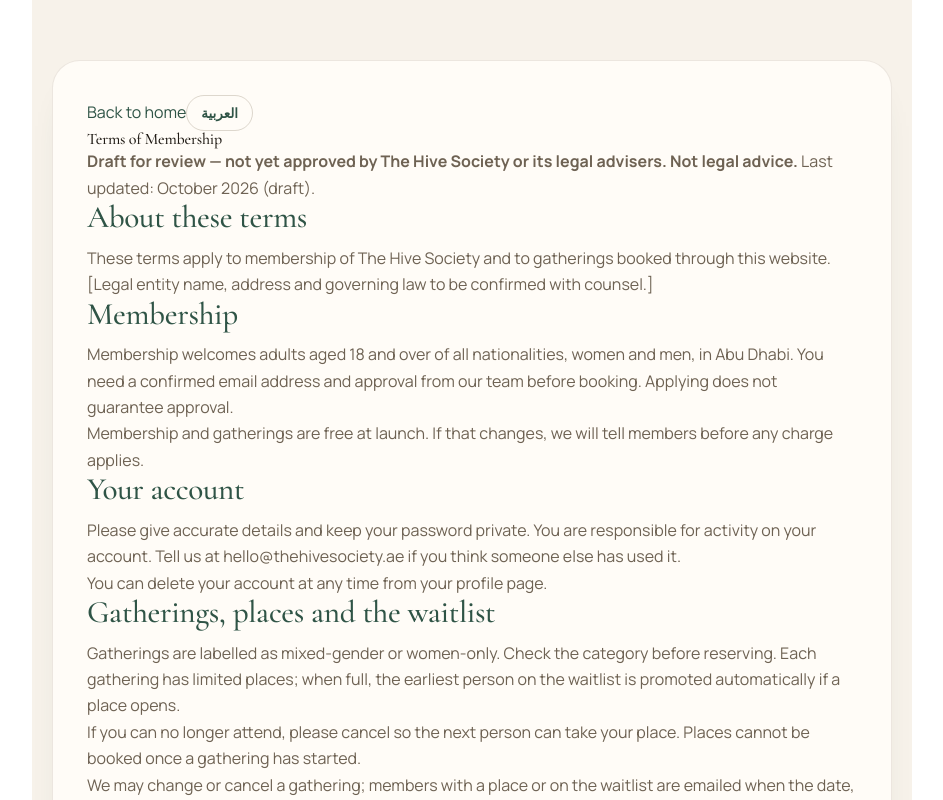
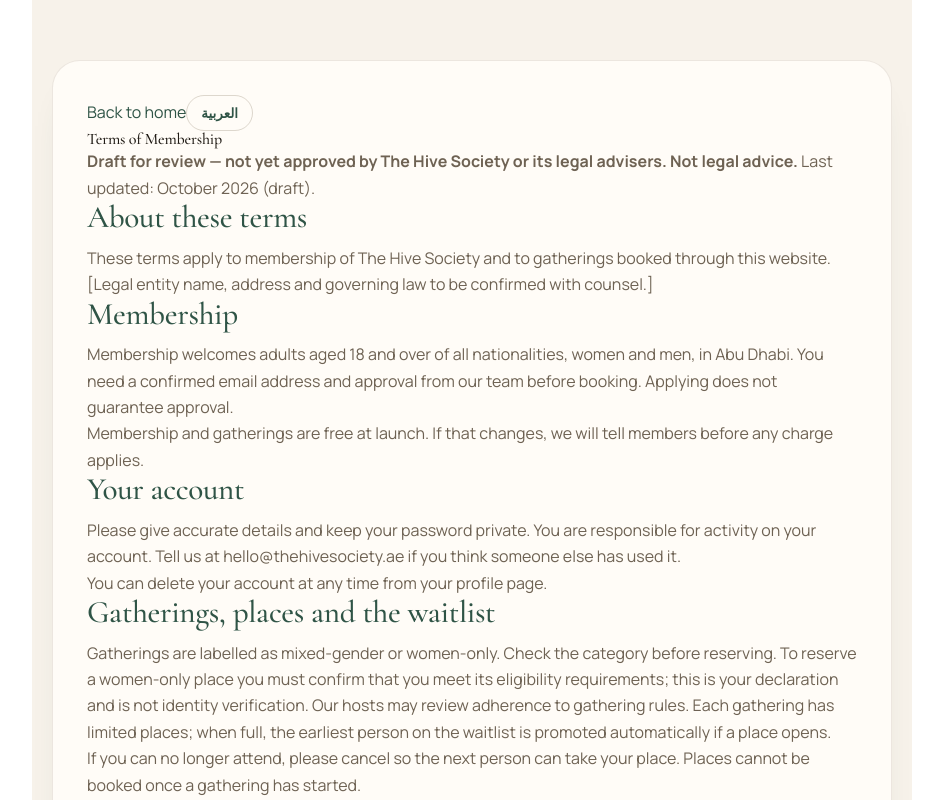
Before and after one commit to Kadir70-dev/hive, a Next.js app: page /terms in a window 1280 px wide. Shown: the top 800 px of the page, without its empty margins (168-1111 px from the left). Built offline with nearby package versions, Linux system fonts and the light colour scheme; no server answers.

Commit message:
docs(booking): state scope and limits of women-only self-attestation

```diff
--- a/src/app/terms/page.tsx
+++ b/src/app/terms/page.tsx
@@ -29,7 +29,7 @@ const sections: { title: string; body: string[] }[] = [
   {
     title: "Gatherings, places and the waitlist",
     body: [
-      "Gatherings are labelled as mixed-gender or women-only. Check the category before reserving. Each gathering has limited places; when full, the earliest person on the waitlist is promoted automatically if a place opens.",
+      "Gatherings are labelled as mixed-gender or women-only. Check the category before reserving. To reserve a women-only place you must confirm that you meet its eligibility requirements; this is your declaration and is not identity verification. Our hosts may review adherence to gathering rules. Each gathering has limited places; when full, the earliest person on the waitlist is promoted automatically if a place opens.",
       "If you can no longer attend, please cancel so the next person can take your place. Places cannot be booked once a gathering has started.",
       "We may change or cancel a gathering; members with a place or on the waitlist are emailed when the date, time or venue changes, or when it is cancelled.",
     ],
```
